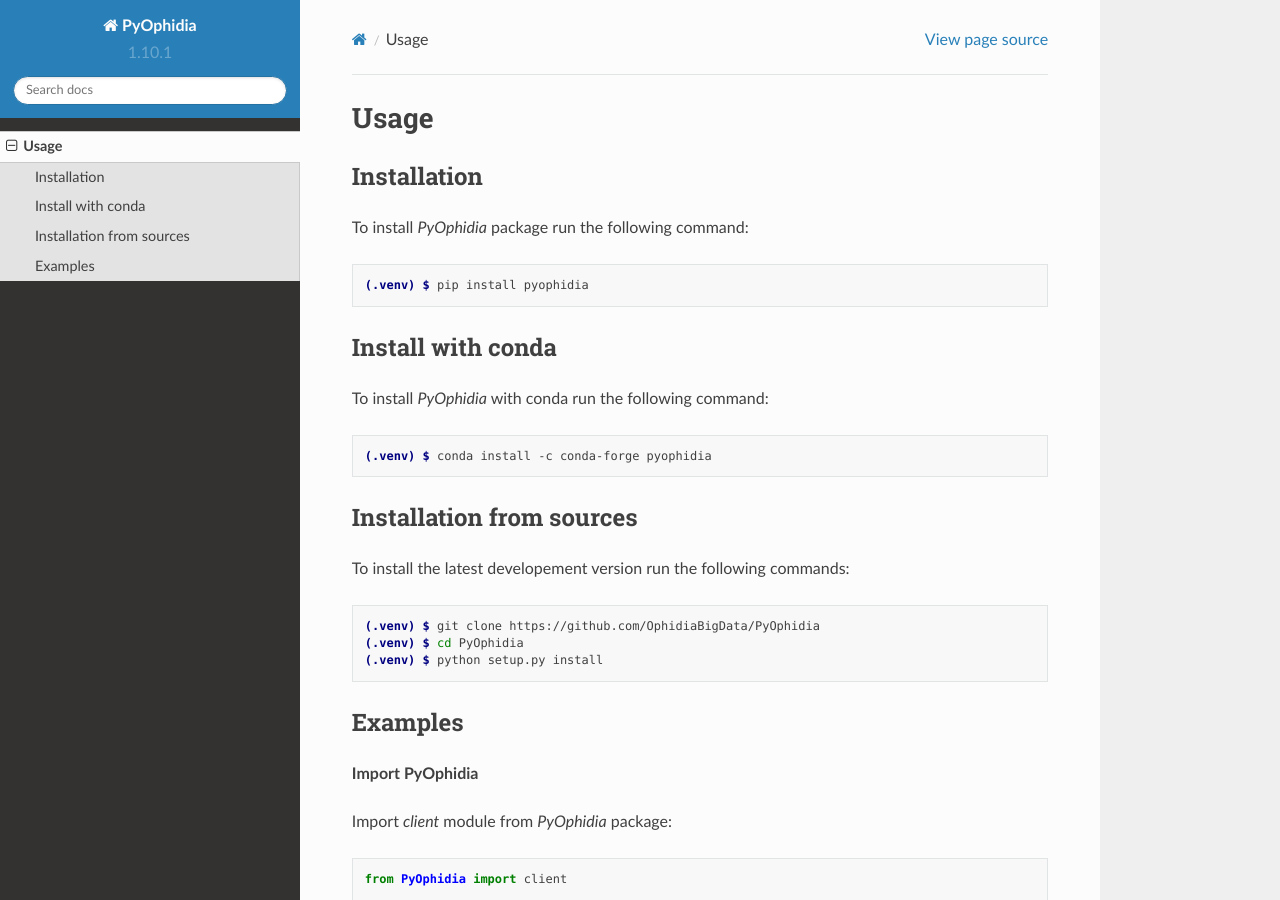
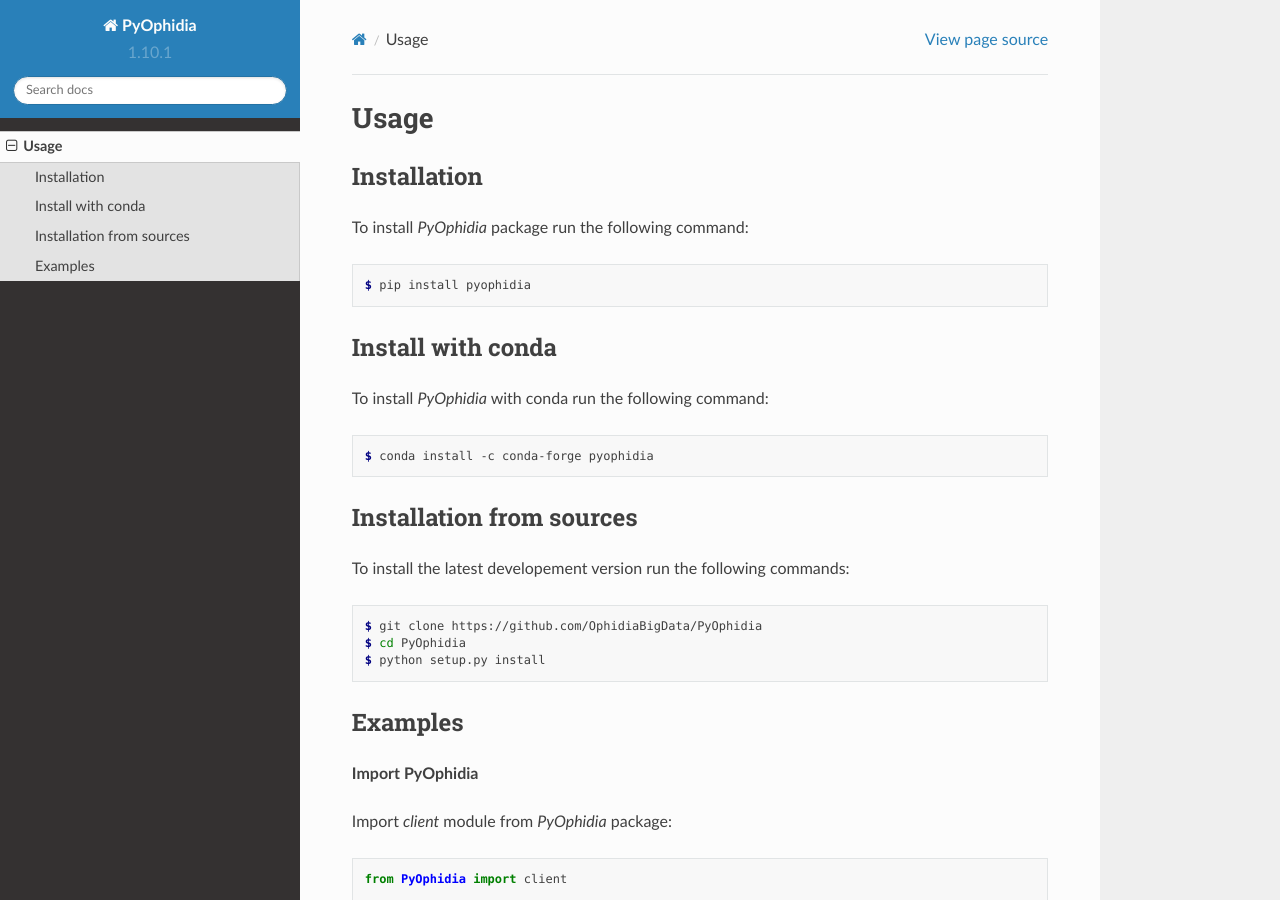
Before and after one commit to OphidiaBigData/PyOphidia, a Sphinx documentation site: the page built from docs/source/usage.rst, in a window 1280 px wide and 900 px high. Built offline with Sphinx 7.4.7 and the Read the Docs theme 2.0.0, drawn with Linux system fonts in a browser that asks for light colours.

```diff
--- a/docs/source/usage.rst
+++ b/docs/source/usage.rst
@@ -9,7 +9,7 @@ To install *PyOphidia* package run the following command:
 
 .. code-block:: console
 
-   (.venv) $ pip install pyophidia
+   $ pip install pyophidia
 
 Install with conda
 ------------------
@@ -18,7 +18,7 @@ To install *PyOphidia* with conda run the following command:
 
 .. code-block:: console
 
-   (.venv) $ conda install -c conda-forge pyophidia
+   $ conda install -c conda-forge pyophidia
 
 Installation from sources
 -------------------------
@@ -26,9 +26,9 @@ To install the latest developement version run the following commands:
 
 .. code-block:: console
 
-   (.venv) $ git clone https://github.com/OphidiaBigData/PyOphidia
-   (.venv) $ cd PyOphidia
-   (.venv) $ python setup.py install
+   $ git clone https://github.com/OphidiaBigData/PyOphidia
+   $ cd PyOphidia
+   $ python setup.py install
 
 Examples
 --------
```
Also changed, not shown: README.rst (+7 -0 lines).
